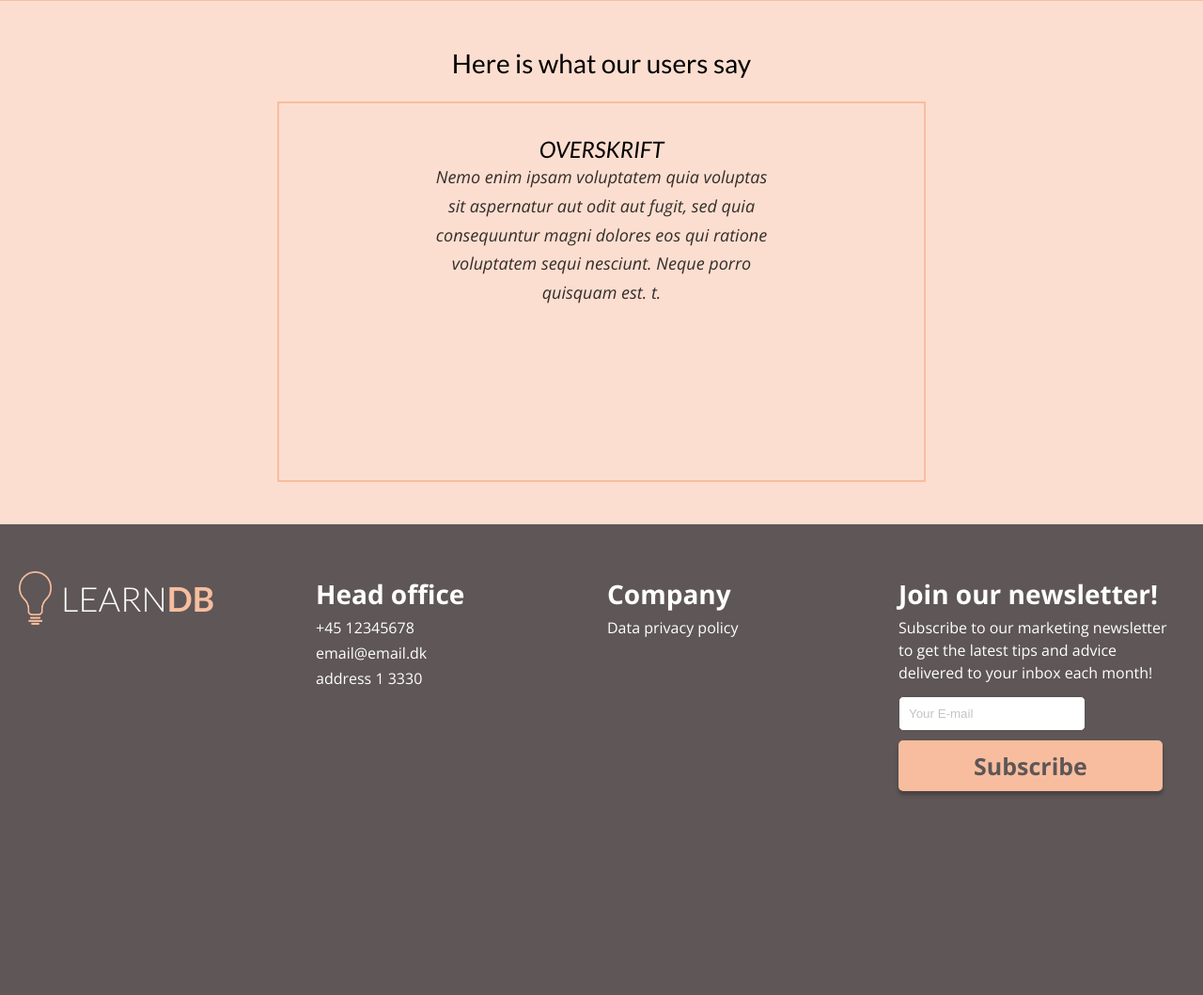
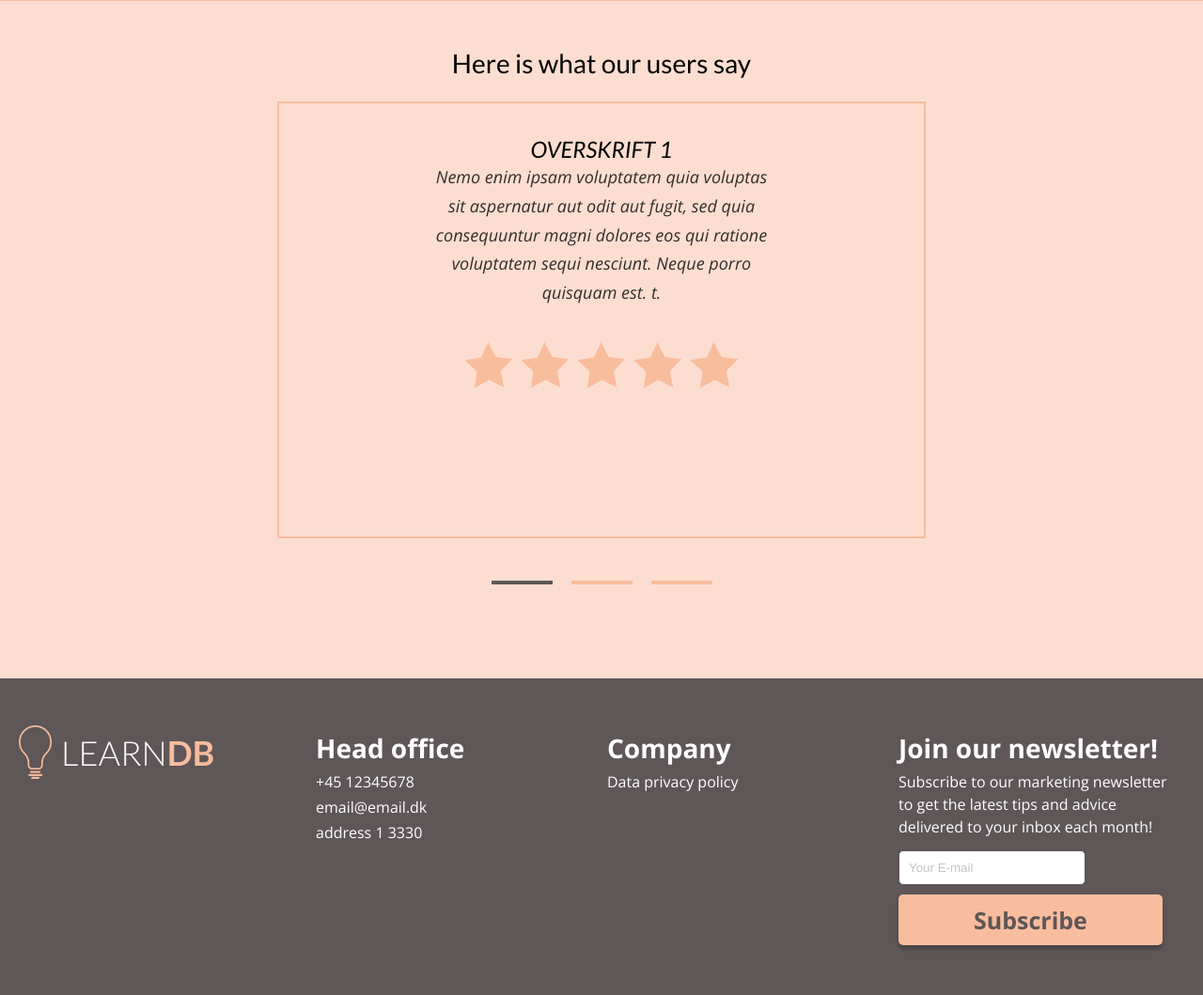
Before and after one commit to mBoegvald/eLearning, a PHP site: page / in a window 1280 px wide. Shown: the part 1334-2393 px from the top of the page at 94% size. Before the commit the page ends 2180 px from the top, so only its background shows below. Run offline with PHP 8.4, Linux system fonts and the light colour scheme.

Commit message:
Slideshow, show/hide password, minor changes to delete modal

```diff
--- /dev/null
+++ b/css/slideshow.css
@@ -0,0 +1,21 @@
+#reviews .mainContent {
+  display: none;
+}
+
+#reviews .slideLines {
+  display: flex;
+  justify-content: center;
+  padding-bottom: 10rem;
+}
+
+#reviews .slideLines .line {
+  width: 6.5rem;
+  border: 0.2rem solid #f8bd9e;
+  margin: 0 1rem 0 1rem;
+  transition: 0.1s;
+}
+
+#reviews .slideLines .line:hover,
+#reviews .slideLines .active {
+  border-color: var(--main-color);
+}
--- a/index.php
+++ b/index.php
@@ -8,6 +8,7 @@
     <link rel="stylesheet" href="css/icons.css" />
     <link rel="stylesheet" href="css/nav.css">
     <link rel="stylesheet" href="css/footer.css">
+    <link rel="stylesheet" href="css/slideshow.css">
     <!-- <link
       href="https://fonts.googleapis.com/css2?family=Lato&display=swap"
       rel="stylesheet"
@@ -73,13 +74,48 @@
     <section id="reviews">
         <div class="contentContainer">
             <h1>Here is what our users say</h1>
-            <div class="mainContent">
-                <h1>Overskrift</h1>
+            <div class="mainContent slide">
+                <h1>Overskrift 1</h1>
                 <p>Nemo enim ipsam voluptatem quia voluptas sit aspernatur aut odit aut fugit, sed quia consequuntur magni dolores eos qui ratione voluptatem sequi nesciunt. Neque porro quisquam est. t. </p>
+                <div class="stars">
+                    <img src="pics/star.png">
+                    <img src="pics/star.png">
+                    <img src="pics/star.png">
+                    <img src="pics/star.png">
+                    <img src="pics/star.png">
+                </div>
             </div>
+            <div class="mainContent slide">
+                <h1>Overskrift 2</h1>
+                <p>Nemo enim ipsam voluptatem quia voluptas sit aspernatur aut odit aut fugit, sed quia consequuntur magni dolores eos qui ratione voluptatem sequi nesciunt. Neque porro quisquam est. t. </p>
+                <div class="stars">
+                    <img src="pics/star.png">
+                    <img src="pics/star.png">
+                    <img src="pics/star.png">
+                    <img src="pics/star.png">
+                    <img src="pics/star.png">
+                </div>
+            </div>
+            <div class="mainContent slide">
+                <h1>Overskrift 3</h1>
+                <p>Nemo enim ipsam voluptatem quia voluptas sit aspernatur aut odit aut fugit, sed quia consequuntur magni dolores eos qui ratione voluptatem sequi nesciunt. Neque porro quisquam est. t. </p>
+                <div class="stars">
+                    <img src="pics/star.png">
+                    <img src="pics/star.png">
+                    <img src="pics/star.png">
+                    <img src="pics/star.png">
+                    <img src="pics/star.png">
+                </div>
+            </div>
+        </div>
+        <div class="slideLines">
+            <span class="line" onclick="currentSlide(1)"></span>
+            <span class="line" onclick="currentSlide(2)"></span>
+            <span class="line" onclick="currentSlide(3)"></span>
         </div>
     </section>
     <?php include_once("components/footer.html");?>
+    <script src="slideshow.js"></script>
 </body>
 </html>
 
--- /dev/null
+++ b/slideshow.js
@@ -0,0 +1,22 @@
+let slideIndex = 1;
+showSlides(slideIndex);
+
+function currentSlide(n) {
+  showSlides((slideIndex = n));
+}
+
+function showSlides(n) {
+  let slides = document.querySelectorAll(".slide");
+  let lines = document.querySelectorAll(".line");
+
+  for (let i = 0; i < slides.length; i++) {
+    slides[i].style.display = "none";
+  }
+
+  for (let i = 0; i < lines.length; i++) {
+    lines[i].className = lines[i].className.replace(" active", "");
+  }
+
+  slides[slideIndex - 1].style.display = "block";
+  lines[slideIndex - 1].className += " active";
+}
```
Also changed, not shown: css/user.css (+8 -7 lines), profile-settings.php (+9 -2 lines), pics/star.png (added).
